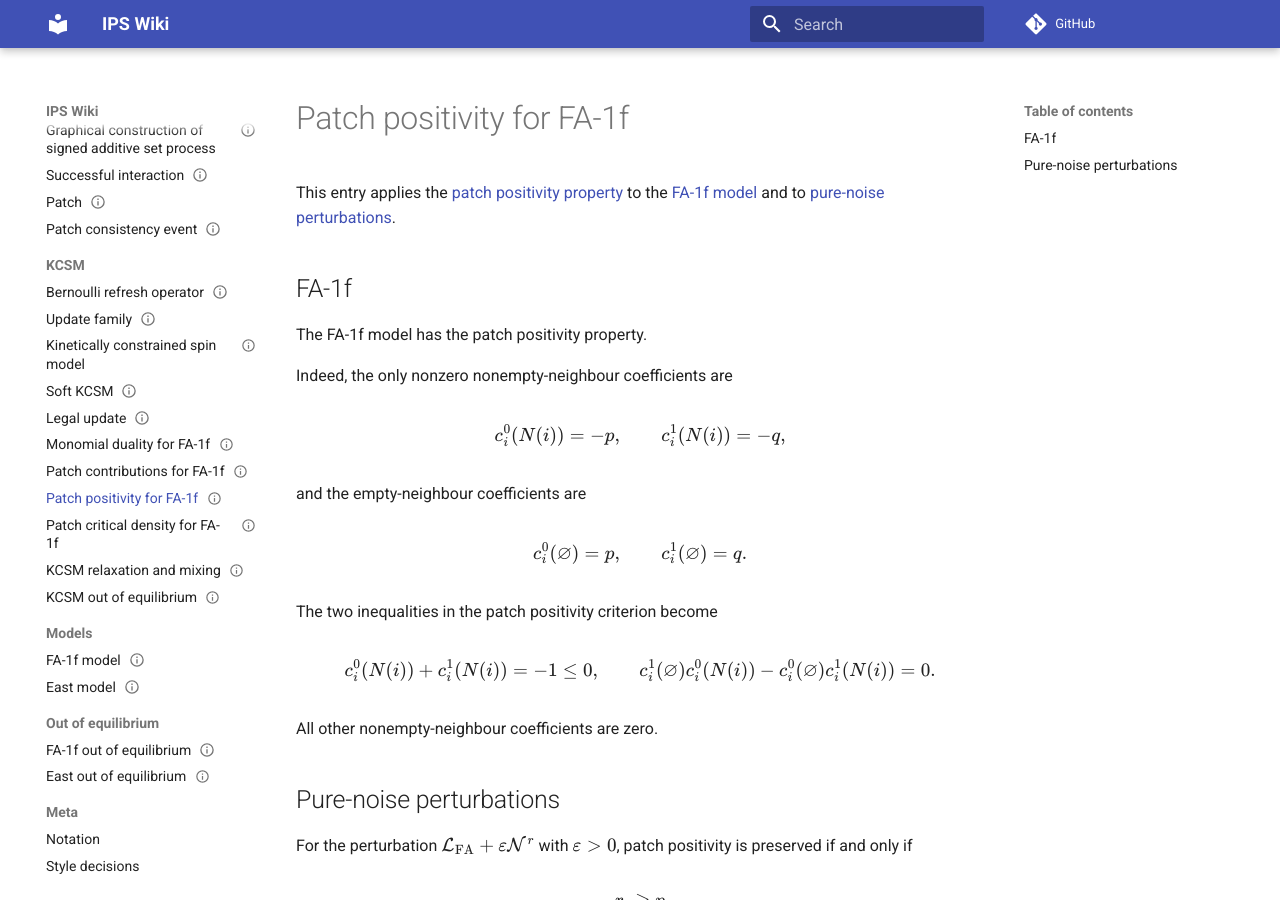
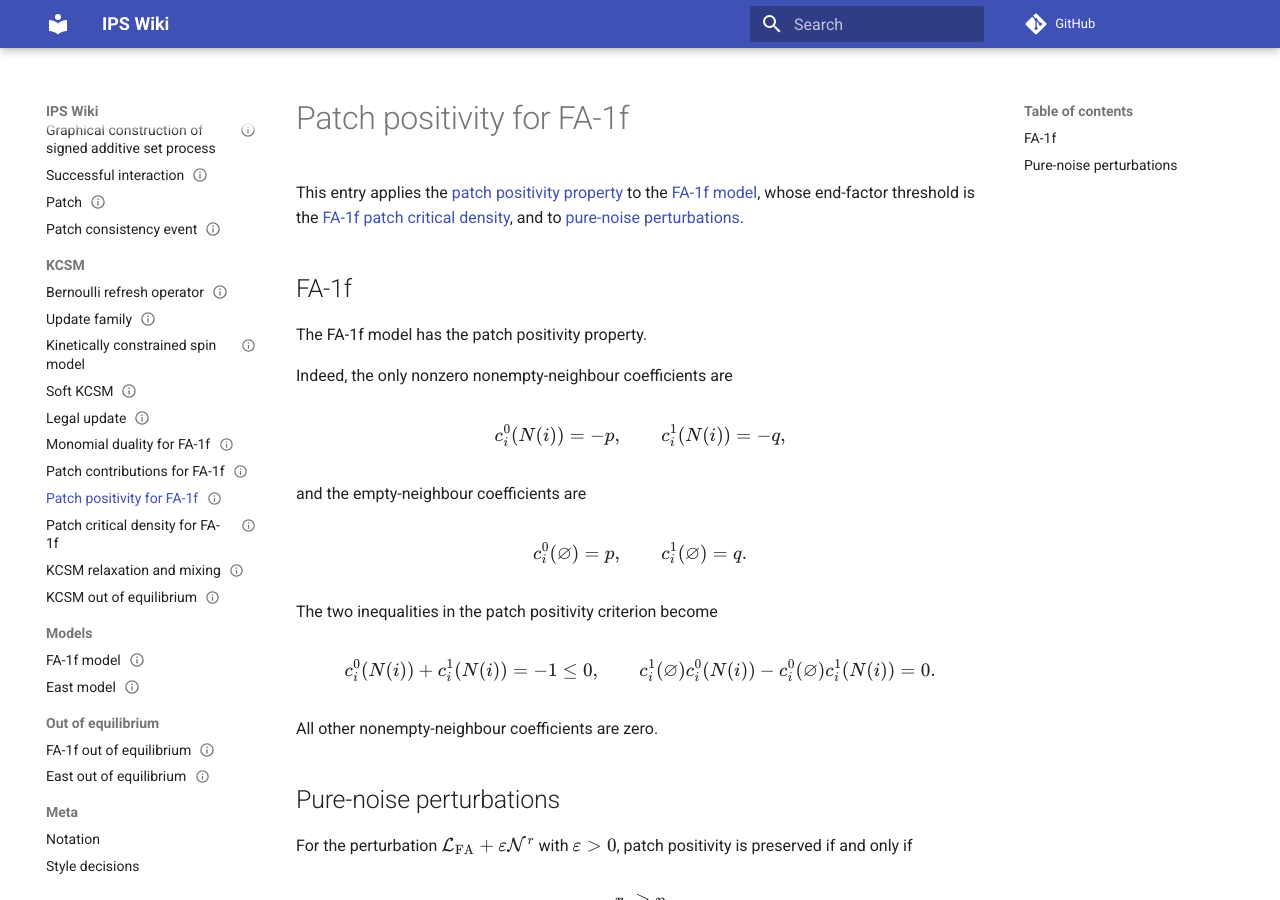
Before and after one commit to maciejgluchowski86-beep/ips-wiki, an MkDocs documentation site: the page built from docs/entries/patch-positivity-for-fa-1f.md, in a window 1280 px wide and 900 px high. Built offline with MkDocs 1.6.1 and Material for MkDocs 9.7.7, drawn with Linux system fonts in a browser that asks for light colours; comment, search, counter and statistics services are not loaded.

```diff
--- a/docs/entries/patch-positivity-for-fa-1f.md
+++ b/docs/entries/patch-positivity-for-fa-1f.md
@@ -11,7 +11,7 @@ tags:
 
 # Patch positivity for FA-1f
 
-This entry applies the [patch positivity property](patch-positivity-property.md) to the [FA-1f model](fa-1f-model.md) and to [pure-noise perturbations](pure-noise-spin-system.md).
+This entry applies the [patch positivity property](patch-positivity-property.md) to the [FA-1f model](fa-1f-model.md), whose end-factor threshold is the [FA-1f patch critical density](patch-critical-density-for-fa-1f.md), and to [pure-noise perturbations](pure-noise-spin-system.md).
 
 ## FA-1f
 
```
